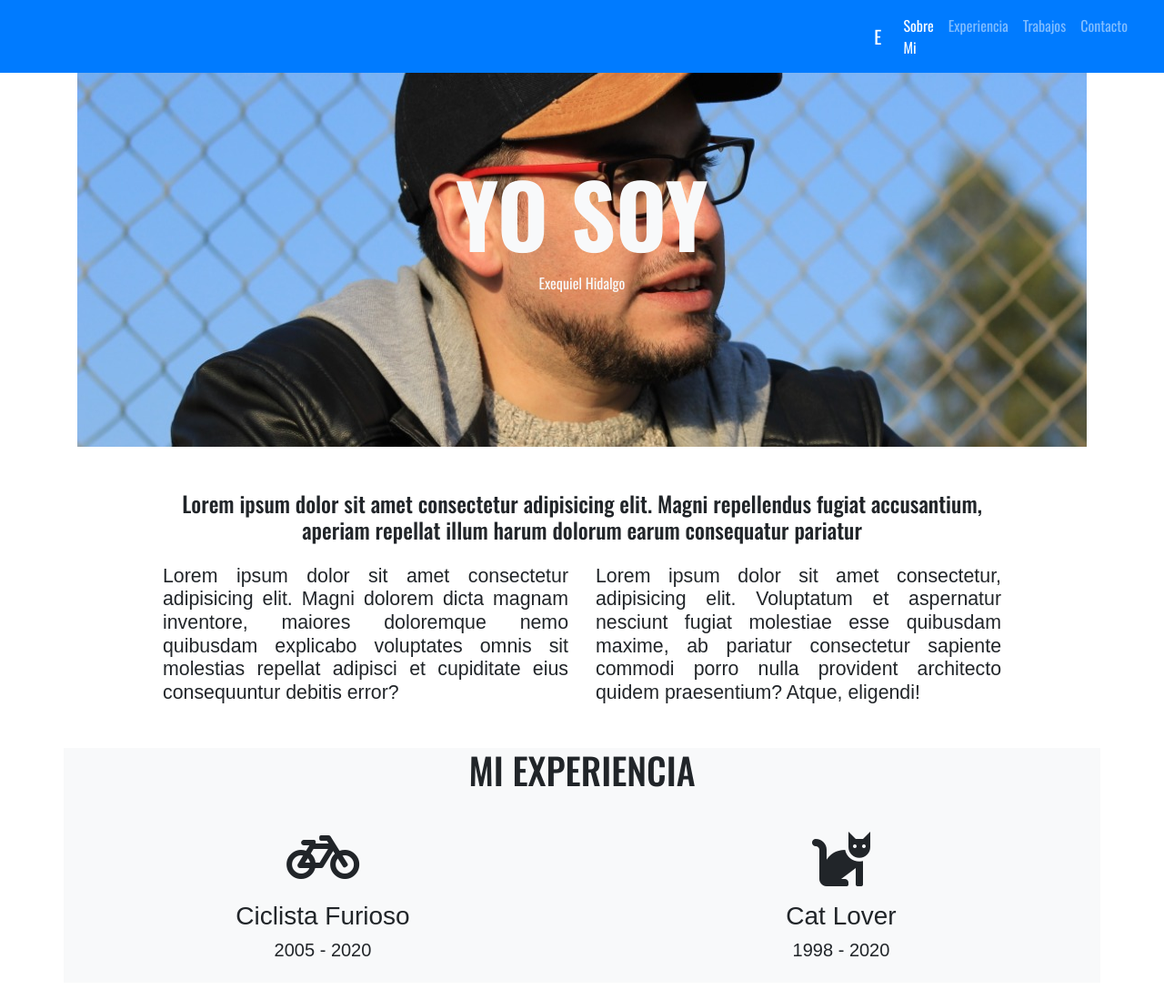
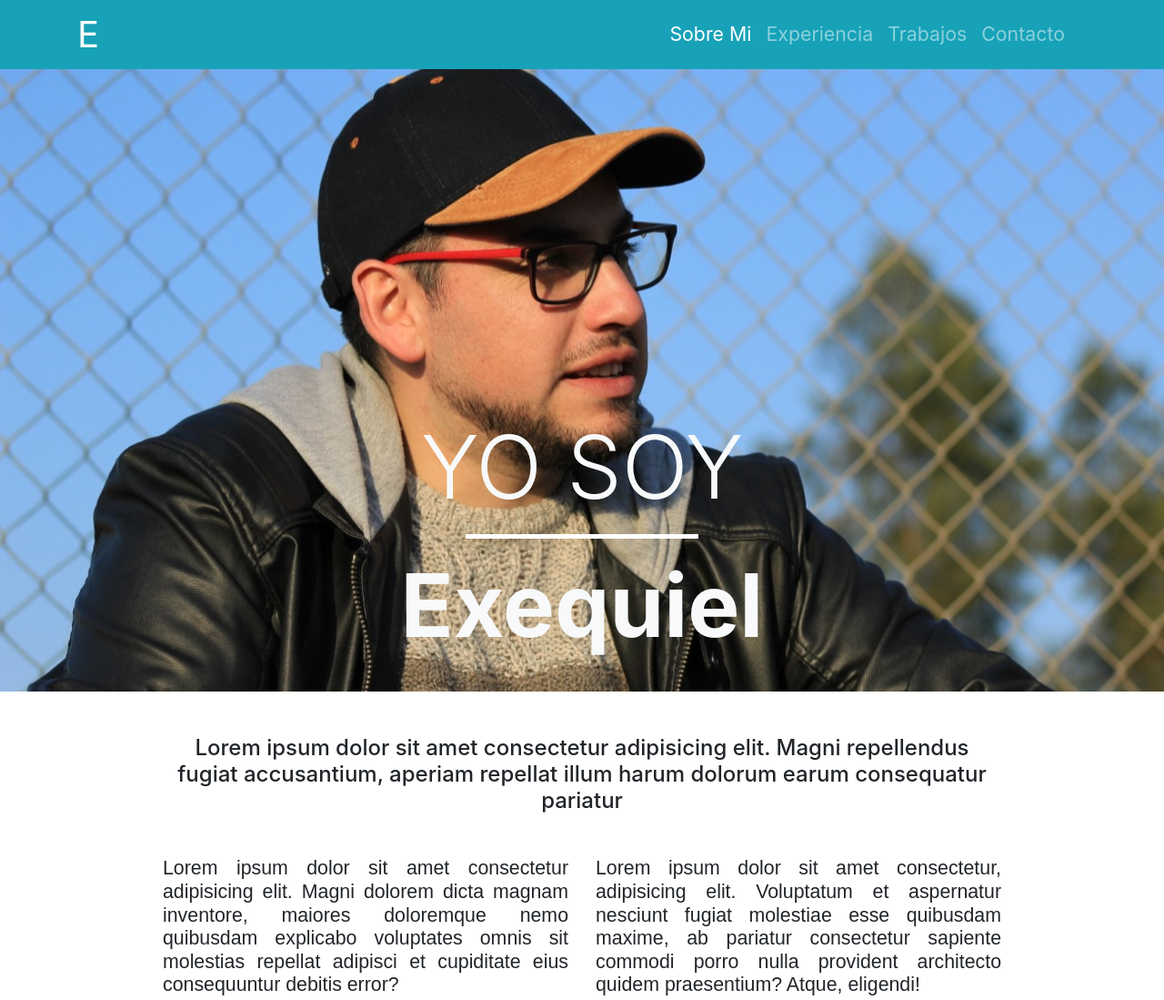
Before and after one commit to kelo-fromtamriel/portafolio-uno, a plain HTML site: page index.html in a window 1280 px wide. Shown: the top 1099 px of the page at 91% size. Drawn offline with nearby package versions, Linux system fonts and the light colour scheme.

Commit message:
Avance 0510

```diff
--- a/assets/css/style.css
+++ b/assets/css/style.css
@@ -1,13 +1,14 @@
 body{
-    font-family: 'Open Sans', sans-serif;
-    font-family: 'Oswald', sans-serif;
+    /* font-family: 'Open Sans', sans-serif;
+    font-family: 'Oswald', sans-serif; */
 }
 header{
     background-image: url('../img/bg-kelo.jpg');
     background-repeat: no-repeat;
-    /* background-size: cover; */
+    background-size: cover;
     background-position: left;
-    padding-bottom: 10rem;
+    padding-bottom: 1rem;
+    height: 760px;
 }
 .h3{
     font-family: 'Open Sans regular', sans-serif;
@@ -21,3 +22,19 @@ footer{
 header{
     vertical-align: bottom;
 }
+.yosoy{
+    padding-top: 4em;
+}
+.exehidalgo{
+    padding-bottom: 3em;
+}
+.bartop{
+    font-size: 16pt;
+}
+.eee{
+    font-size: 30pt;
+    padding: unset;
+}
+#tarjetas{
+    padding-top: 6vh;
+}
--- a/index.html
+++ b/index.html
@@ -54,18 +54,18 @@
         integrity="sha384-B4gt1jrGC7Jh4AgTPSdUtOBvfO8shuf57BaghqFfPlYxofvL8/KUEfYiJOMMV+rV"
         crossorigin="anonymous"></script>
 
-    <section id="bartop" class="bartop">
-        <nav class="navbar navbar-expand-lg navbar-dark bg-primary">
-            <div class="container"></div>
-            <a class="navbar-brand" href="#">E</a>
-            <button class="navbar-toggler" type="button" data-toggle="collapse" data-target="#navbarNav"
+    <section id="bartop" class="bartop fixed-top">
+        <nav class="navbar navbar-expand-lg navbar-dark bg-info">
+            <div class="container">
+            <a class="navbar-brand eee" href="#">E</a>
+            <button class="navbar-toggler " type="button" data-toggle="collapse" data-target="#navbarNav"
                 aria-controls="navbarNav" aria-expanded="false" aria-label="Toggle navigation">
                 <span class="navbar-toggler-icon"></span>
             </button>
-            <div class="collapse navbar-collapse" id="navbarNav">
-                <ul class="navbar-nav">
+            <div class="collapse navbar-collapse text-right" id="navbarNav">
+                <ul class="navbar-nav ml-auto">
                     <li class="nav-item active">
-                        <a class="nav-link" href="#">Sobre Mi <span class="sr-only">(current)</span></a>
+                        <a class="nav-link" href="#">Sobre Mi <span class="sr-only"></span></a>
                     </li>
                     <li class="nav-item">
                         <a class="nav-link" href="#">Experiencia</a>
@@ -82,21 +82,23 @@
                 </ul>
             </div>
             </div>
+            </div>
         </nav>
     </section>
 
-    <div class="container">
+    <div class="">
         <section class="headerkelo">
-            <header class="kelo text-light text-center pt-5 mt-auto" id="kelo">
-                <h1 class="display-1 font-weight-bold mt-5 mostrar">YO SOY</h1>
-                <p class="my-2 ocultar">Exequiel Hidalgo</p>
+            <header class="kelo text-light text-center pt-5 mb-1" id="kelo">
+                <h1 class="display-1 font-weight-extralight mt-4 yosoy">YO SOY</h1>
+                <hr style="width: 20%; border-color: white; border-top-width: 5px;">
+                <p class=" display-1 font-weight-bold exehidalgo">Exequiel</p>
             </header>
         </section>
     </div>
 
     <div class="container">
         <section id="info" class="pyo display-4 my-5 mx-5">
-            <h4 class="text-center my-4 mx-5">Lorem ipsum dolor sit amet consectetur adipisicing elit. Magni repellendus
+            <h4 class="text-center my-5 mx-5">Lorem ipsum dolor sit amet consectetur adipisicing elit. Magni repellendus
                 fugiat accusantium, aperiam
                 repellat illum harum dolorum earum consequatur pariatur</h4>
             <div class="container">
@@ -128,7 +130,10 @@
         </div>
     </section>
 
-    <section id="tarjetas" class="container bg-primary my-4">
+    <section id="tarjetas" class="bg-info my-4">
+        <h1 class="text-center my-3 ">MIS ULTIMOS TRABAJOS</h1>
+        <hr style="width: 20%; border-color: white; border-top-width: 5px; padding-bottom: 3vh;">
+        <div class="container">
         <div class="row row-cols-1 row-cols-md-3">
             <div class="col mb-4">
                 <div class="card h-100">
@@ -190,6 +195,7 @@
                 </div>
             </div>
         </div>
+        </div>
     </section>
 
     <section id="contacto" class="container text-center my-5">
```
